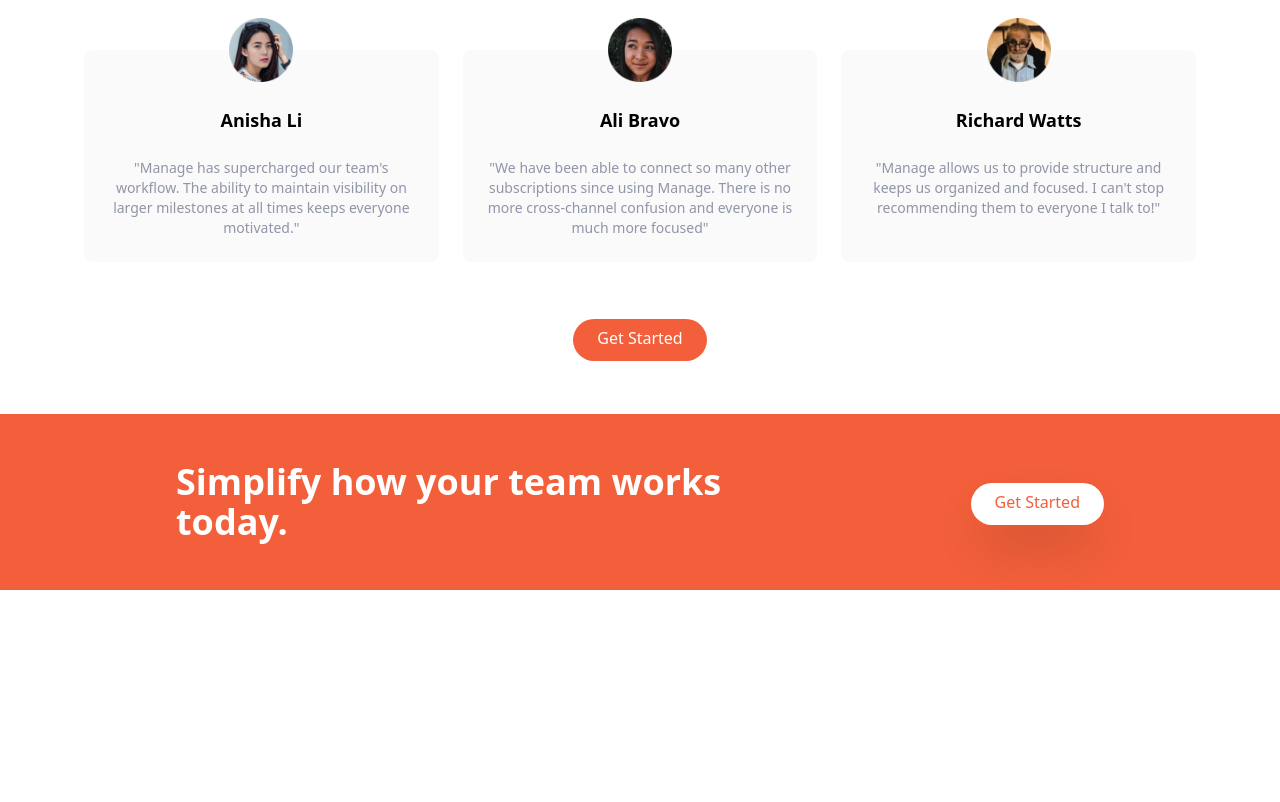
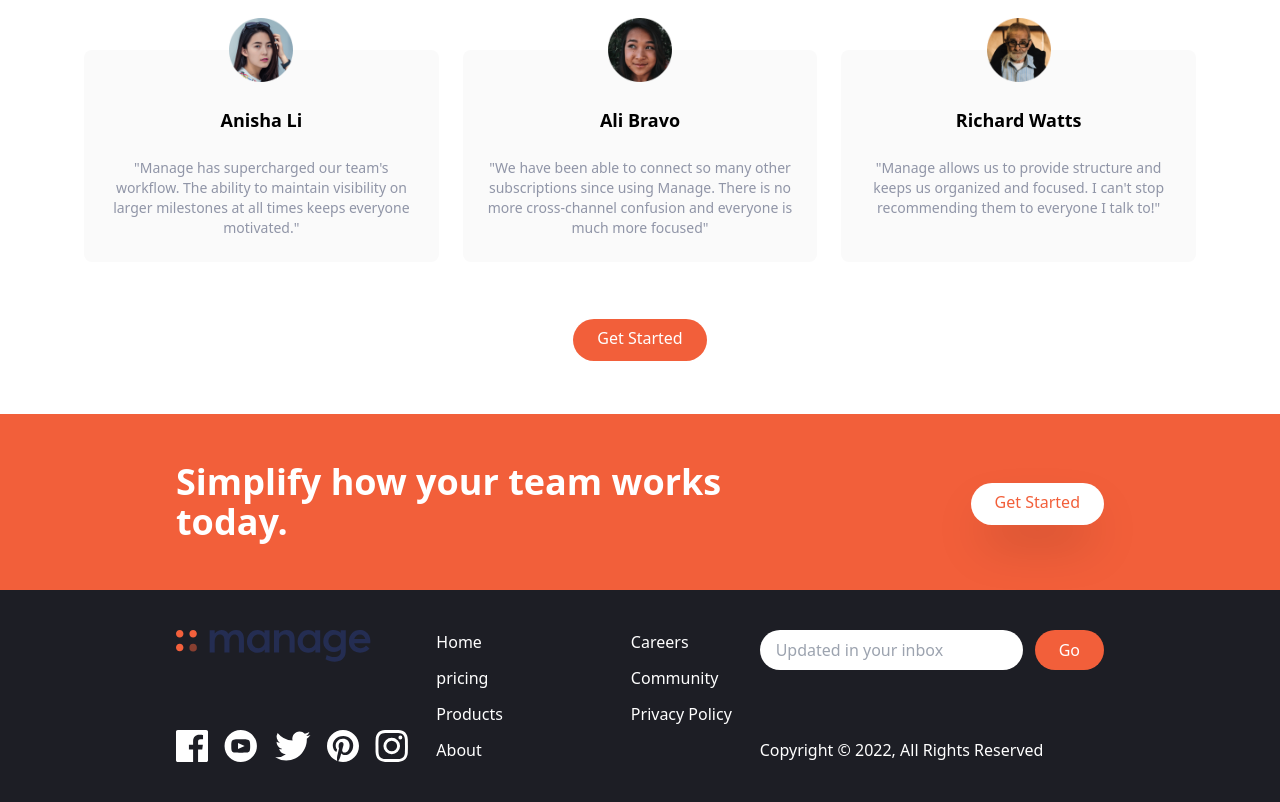
Before and after one commit to KalennaCodes/Landing-page-Tailwind, a website: page src/index.html in a window 1280 px wide. Shown: the part 1354-2156 px from the top of the page. Before the commit the page ends 1944 px from the top, so only its background shows below. Drawn offline with Linux system fonts and the light colour scheme.

Commit message:
finished footer section

```diff
--- a/src/index.html
+++ b/src/index.html
@@ -192,6 +192,72 @@
     </div>
   </div>
 </section>
+<!--FOOTER SECTION ======-->
+<footer class="bg-veryDarkBlue">
+  <!--FLEX CONTAINER-->
+  <div class="container flex flex-col-reverse justify-between px-6 py-10 mx-auto space-y-8 md:flex-row md:space-y-0">
+    <!--LOGO AND SOCIAL MEDIA LINKS CONTAINER-->
+    <div class="flex flex-col-reverse items-center justify-between space-y-12 md:flex-col md:space-y-0 md:items-start">
+      <div class="mx-auto my-6 text-center text-white md:hidden">
+        Copyright &copy 2022, All Rights Reserved
+      </div>
+      <!--LOGO-->
+      <div>
+        <img src="/images/logo.svg" class="h-8" alt="logo">
+      </div>
+      <!--SOCIAL MEDIA LINKS CONTAINER-->
+      <div class="flex justify-center space-x-4">
+        <!--LINK 1-->
+        <a href="#">
+          <img src="/images/icon-facebook.svg" alt="facebook icon" class="h-8">
+        </a>
+           <!--LINK 2-->
+           <a href="#">
+            <img src="/images/icon-youtube.svg" alt="youtube icon" class="h-8">
+          </a>
+             <!--LINK 3-->
+        <a href="#">
+          <img src="/images/icon-twitter.svg" alt="twitter icon" class="h-8">
+        </a>
+           <!--LINK 4-->
+           <a href="#">
+            <img src="/images/icon-pinterest.svg" alt="pinterest icon" class="h-8">
+          </a>
+             <!--LINK 5-->
+        <a href="#">
+          <img src="/images/icon-instagram.svg" alt="instagram icon" class="h-8">
+        </a>
+      </div>
+    </div>
+    <!--MENU LIST CONTAINER-->
+    <div class="flex justify-around space-x-32">
+      <div class="flex flex-col space-y-3 text-white">
+        <a href="#" class="hover:text-brightRed">Home</a>
+        <a href="#" class="hover:text-brightRed">pricing</a>
+        <a href="#" class="hover:text-brightRed">Products</a>
+        <a href="#" class="hover:text-brightRed">About</a>
+      </div>
+      <div class="flex flex-col space-y-3 text-white">
+        <a href="#" class="hover:text-brightRed">Careers</a>
+        <a href="#" class="hover:text-brightRed">Community</a>
+        <a href="#" class="hover:text-brightRed">Privacy Policy</a>
+      </div>
+    </div>
+    <!--INPUT CONTAINER-->
+    <div class="flex flex-col justify-between">
+      <form>
+        <div class="flex space-x-3">
+          <input type="text" class="flex-1 px-4 rounded-full focus:outline-none" placeholder="Updated in your inbox">
+          <button class="px-6 py-2 text-white rounded-full bg-brightRed hover:bg-brightRedLight focus:outline-none">Go</button>
+        </div>
+      </form>
+      <div class="hidden text-white md:block">Copyright &copy 2022, All Rights Reserved</div>
+    </div>
+  </div>
+</footer>
+
+
+
 
 
 </body>
```
Also changed, not shown: dist/output.css.
